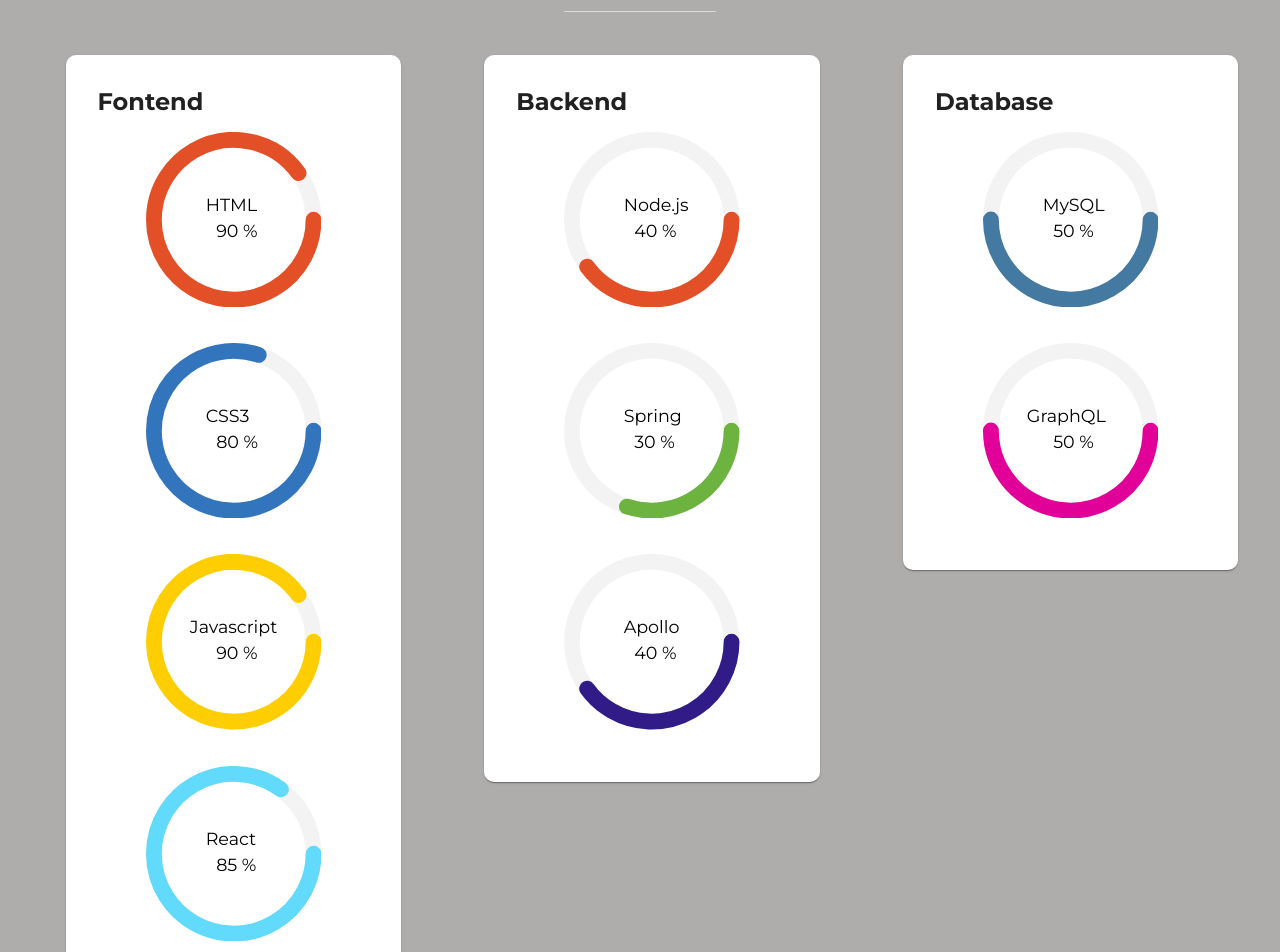
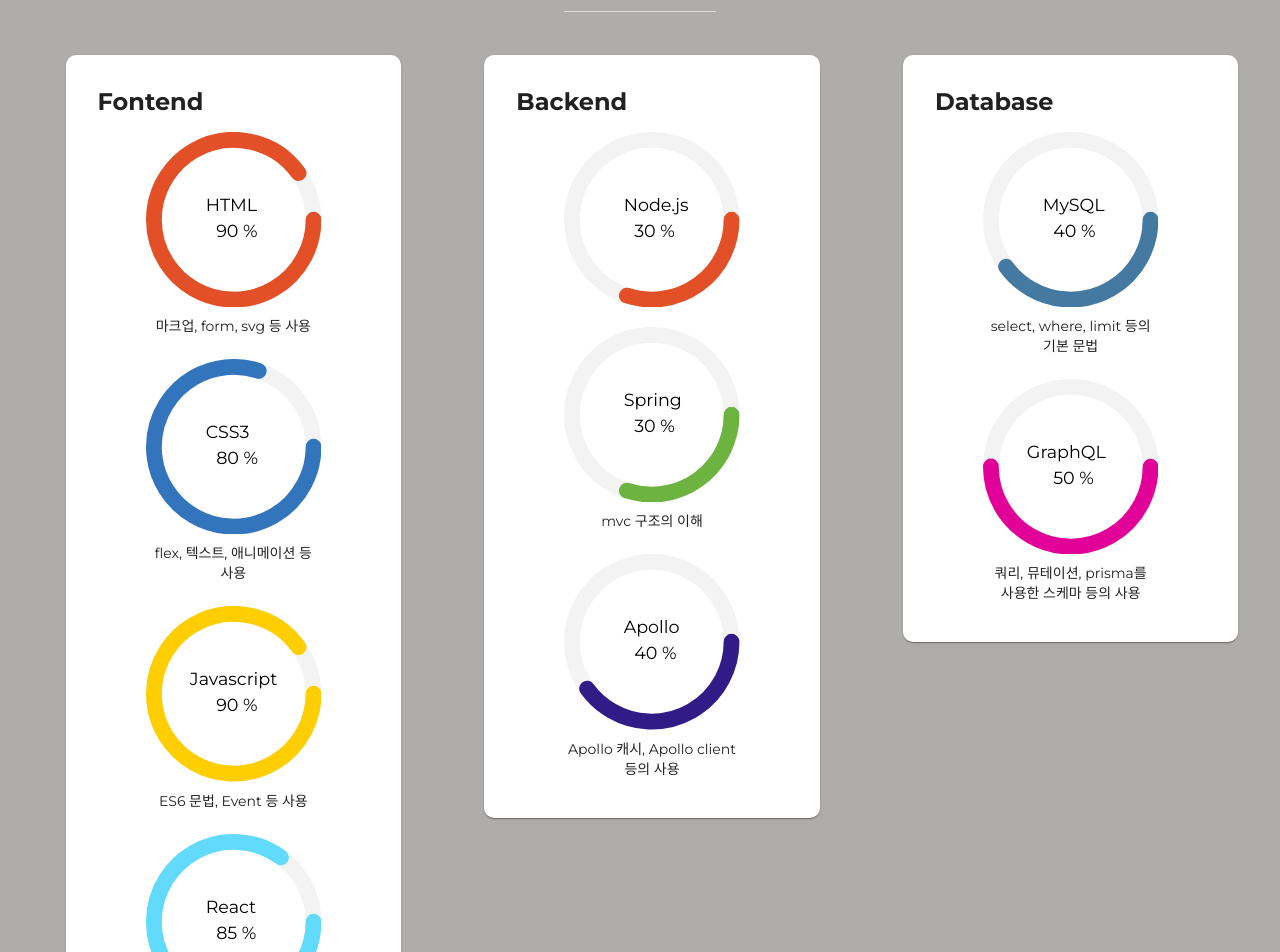
Before and after one commit to jeon-jeongin/Jeongin-Portfolio, a React (Create React App) app: page / in a window 1280 px wide. Shown: the part 1320-2272 px from the top of the page. Built offline with nearby package versions, Linux system fonts and the light colour scheme.

Commit message:
skills details

```diff
--- a/src/components/Skills/BackChart.js
+++ b/src/components/Skills/BackChart.js
@@ -1,3 +1,4 @@
+import { Content } from "../shared/ProjectComponents";
 import { Element } from "./Element";
 import { Chart } from "./FrontChart";
 
@@ -7,12 +8,12 @@
             <Chart
                 data={[
                     {
-                        value: 40,
+                        value: 30,
                         color: '#E34F26',
                         name: "Node.js"
                     }
                 ]}
-                reveal={40}
+                reveal={30}
                 lineWidth={18}
                 background="#f3f3f3"
                 lengthAngle={360}
@@ -38,6 +39,9 @@
                 label={({ dataEntry, dataIndex }) => <Element key={dataIndex} {...dataEntry} />}
                 labelPosition={0}
             />
+            <Content>
+                mvc 구조의 이해
+            </Content>
             <Chart
                 data={[
                     {
@@ -55,6 +59,9 @@
                 label={({ dataEntry, dataIndex }) => <Element key={dataIndex} {...dataEntry} />}
                 labelPosition={0}
             />
+            <Content>
+                Apollo 캐시, Apollo client 등의 사용
+            </Content>
         </>
     )
 };
--- a/src/components/Skills/DataBaseChart.js
+++ b/src/components/Skills/DataBaseChart.js
@@ -1,3 +1,4 @@
+import { Content } from "../shared/ProjectComponents";
 import { Element, LongElement } from "./Element";
 import { Chart } from "./FrontChart";
 
@@ -7,12 +8,12 @@
             <Chart
                 data={[
                     {
-                        value: 50,
+                        value: 40,
                         color: '#4479A1',
                         name: "MySQL"
                     }
                 ]}
-                reveal={50}
+                reveal={40}
                 lineWidth={18}
                 background="#f3f3f3"
                 lengthAngle={360}
@@ -21,6 +22,9 @@
                 label={({ dataEntry, dataIndex }) => <Element key={dataIndex} {...dataEntry} />}
                 labelPosition={0}
             />
+            <Content>
+                select, where, limit 등의 기본 문법
+            </Content>
             <Chart
                 data={[
                     {
@@ -38,6 +42,9 @@
                 label={({ dataEntry, dataIndex }) => <LongElement key={dataIndex} {...dataEntry} />}
                 labelPosition={0}
             />
+            <Content>
+                쿼리, 뮤테이션, prisma를 사용한 스케마 등의 사용
+            </Content>
         </>
     )
 };
--- a/src/components/Skills/FrontChart.js
+++ b/src/components/Skills/FrontChart.js
@@ -1,6 +1,7 @@
 import { PieChart } from "react-minimal-pie-chart";
 import styledComponents from "styled-components";
 import { Element, LongElement } from "./Element";
+import { Content } from "../shared/ProjectComponents";
 
 function FrontChart() {
     return (
@@ -22,6 +23,9 @@
                 label={({ dataEntry, dataIndex }) => <Element key={dataIndex} {...dataEntry} />}
                 labelPosition={0}
             />
+            <Content>
+                마크업, form, svg 등 사용
+            </Content>
             <Chart
                 data={[
                     {
@@ -39,6 +43,9 @@
                 label={({ dataEntry, dataIndex }) => <Element key={dataIndex} {...dataEntry} />}
                 labelPosition={0}
             />
+            <Content>
+                flex, 텍스트, 애니메이션 등 사용
+            </Content>
             <Chart
                 data={[
                     {
@@ -56,6 +63,9 @@
                 label={({ dataEntry, dataIndex }) => <LongElement key={dataIndex} {...dataEntry} />}
                 labelPosition={0}
             />
+            <Content>
+                ES6 문법, Event 등 사용
+            </Content>
             <Chart
                 data={[
                     {
@@ -73,6 +83,9 @@
                 label={({ dataEntry, dataIndex }) => <Element key={dataIndex} {...dataEntry} />}
                 labelPosition={0}
             />
+            <Content>
+                React Hooks, 컴포넌트, styledComponent 등 사용
+            </Content>
         </>
     )
 };
@@ -80,5 +93,5 @@
 export default FrontChart;
 
 export const Chart = styledComponents(PieChart)`
-    margin: 1rem 0;
+    margin: 1rem 0 0 0;
 `
```
